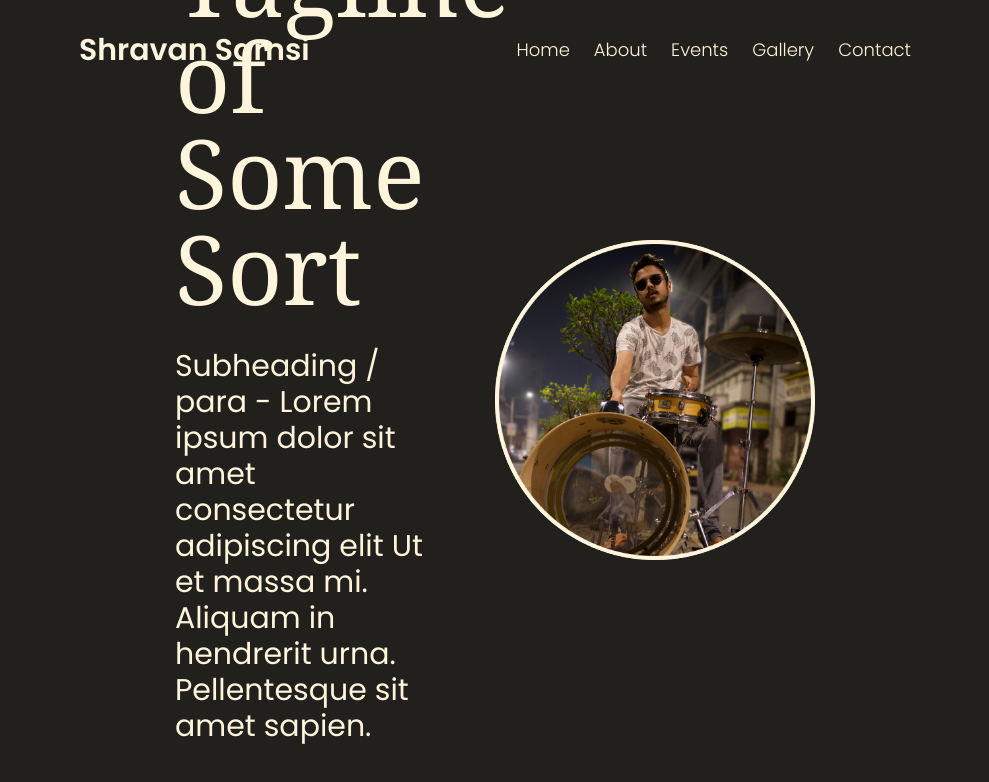
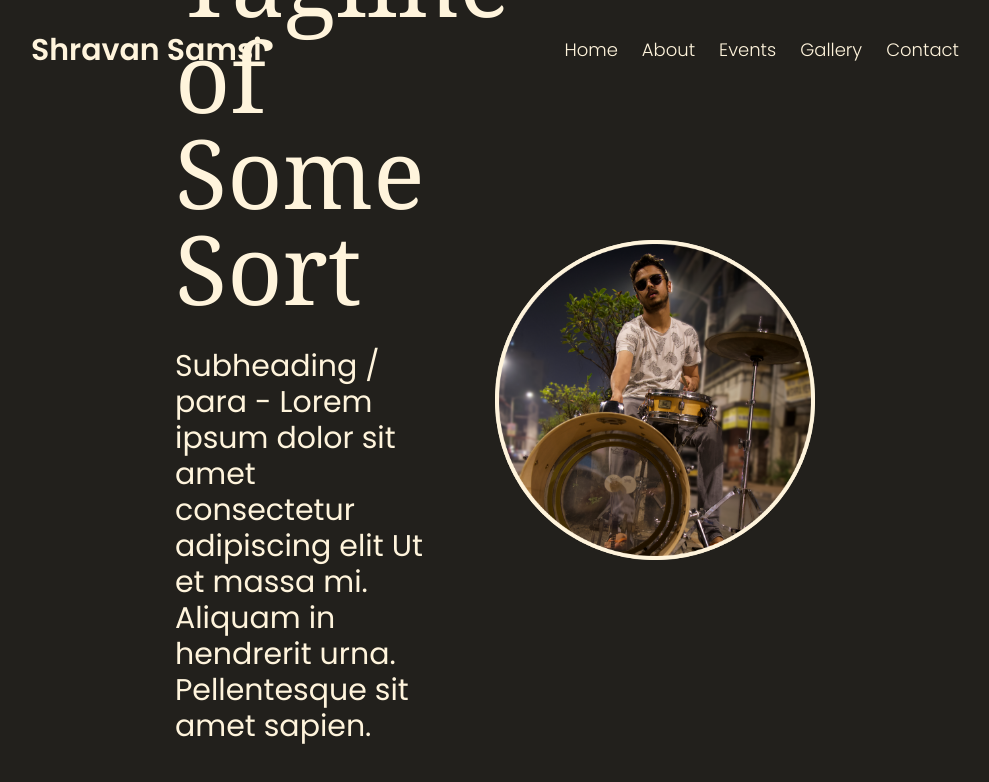
Before and after one commit to NeeshSamsi/shravansamsi, a Next.js app: page / in a window 1280 px wide. Shown: the top 782 px of the page, without its empty margins (145-1134 px from the left). Built offline with nearby package versions, Linux system fonts and the light colour scheme.

Commit message:
feat: Responsive upto 3xl +

```diff
--- a/components/Navbar.tsx
+++ b/components/Navbar.tsx
@@ -2,7 +2,7 @@ import Link from "next/link";
 
 export default function Navbar() {
   return (
-    <nav className="fixed top-0 left-0 right-0 flex items-center justify-between px-32 py-8 xl:px-56 2xl:px-80">
+    <nav className="fixed top-0 left-0 right-0 flex items-center justify-between px-32 py-8 xl:px-44 2xl:px-56 3xl:mx-auto 3xl:max-w-[144rem] 3xl:px-0">
       <h2 className="text-2xl font-semibold lg:text-3xl 2xl:text-4xl">
         Shravan Samsi
       </h2>
```
